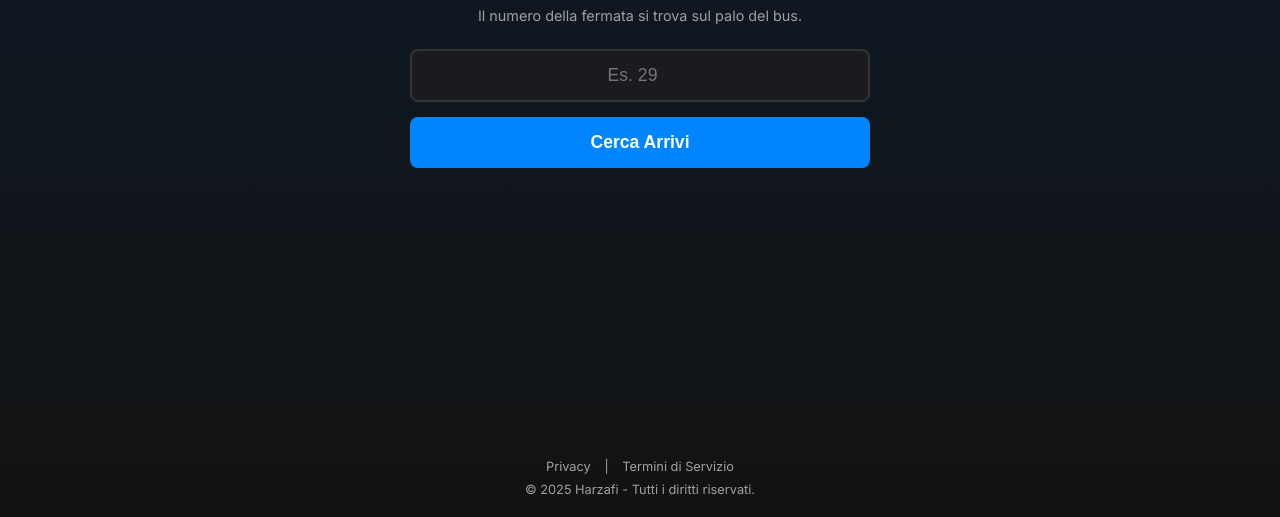
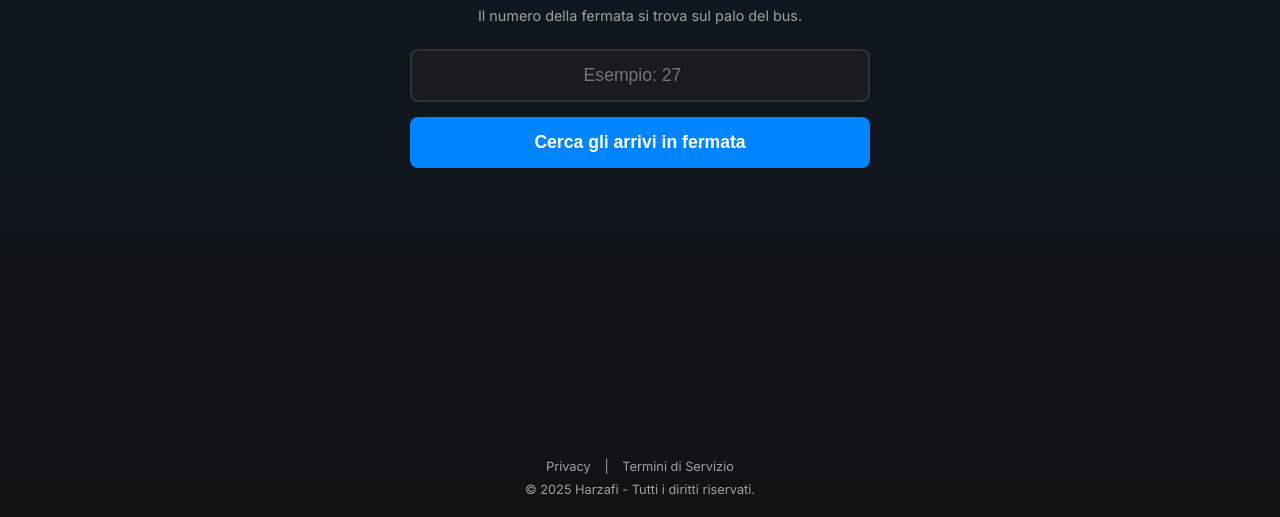
Before and after one commit to AdamHarzafi/Orari-Bus-GTT, a website: page index.html in a window 1280 px wide. Shown: the part 283-800 px from the top of the page. Drawn offline with Linux system fonts and the light colour scheme.

Commit message:
index.html

```diff
--- a/index.html
+++ b/index.html
@@ -29,12 +29,12 @@
                 <input
                     type="number"
                     id="stop-number-input"
-                    placeholder="Es. 29"
+                    placeholder="Esempio: 27"
                     required
                     inputmode="numeric"
                     pattern="[0-9]*"
                 >
-                <button type="submit" id="submit-button">Cerca Arrivi</button>
+                <button type="submit" id="submit-button">Cerca gli arrivi in fermata</button>
             </form>
 
             <div id="results-container">
```
